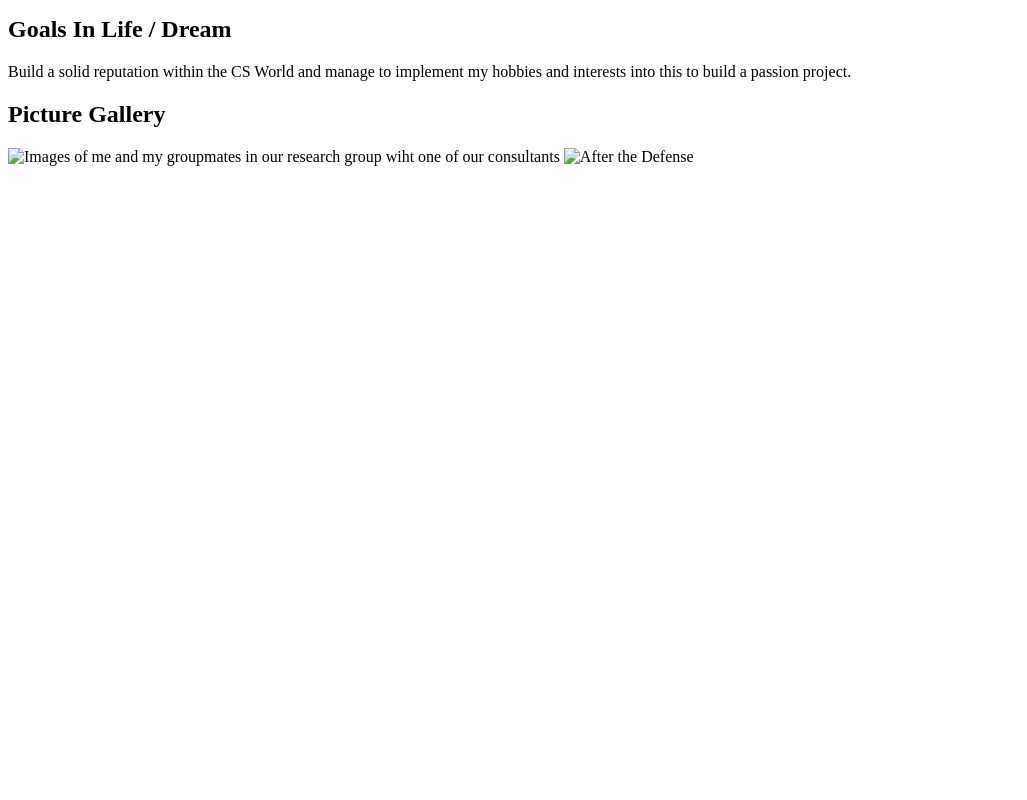
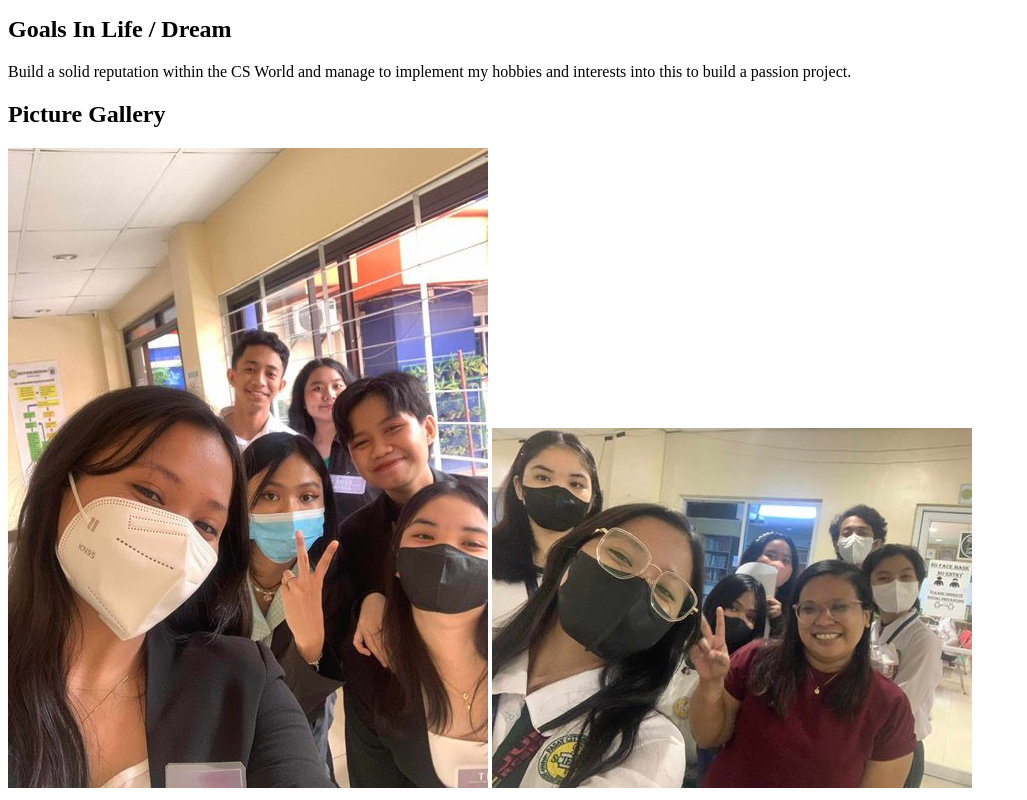
Before and after one commit to Claude-Famador/webprogss231-personal-website, a plain HTML site: page home/index.html in a window 1280 px wide. Shown: the part 523-1323 px from the top of the page, without its empty margins (0-1027 px from the left). Before the commit the page ends 800 px from the top, so only its background shows below. Drawn offline with Linux system fonts and the light colour scheme.

Commit message:
image fix

```diff
--- a/home/index.html
+++ b/home/index.html
@@ -40,8 +40,11 @@
 <p>Build a solid reputation within the CS World and manage to implement my hobbies and interests into this to build a passion project.</p>
 
 <h2>Picture Gallery</h2>
-<img src="Claude-Famador/webprogss231-personal-website/home/htmlimg1.jpg" alt="Images of me and my groupmates in our research group wiht one of our consultants">
-<img src="Claude-Famador/webprogss231-personal-website/home/htmlimg2.jpg" alt="After the Defense">
+
+<img src="htmlimg1.jpg" alt="Images of me and my groupmates in our research group with one of our consultants">
+
+
+<img src="htmlimg2.jpg" alt="After the Defense">
 
 </body>
 </html>
```
